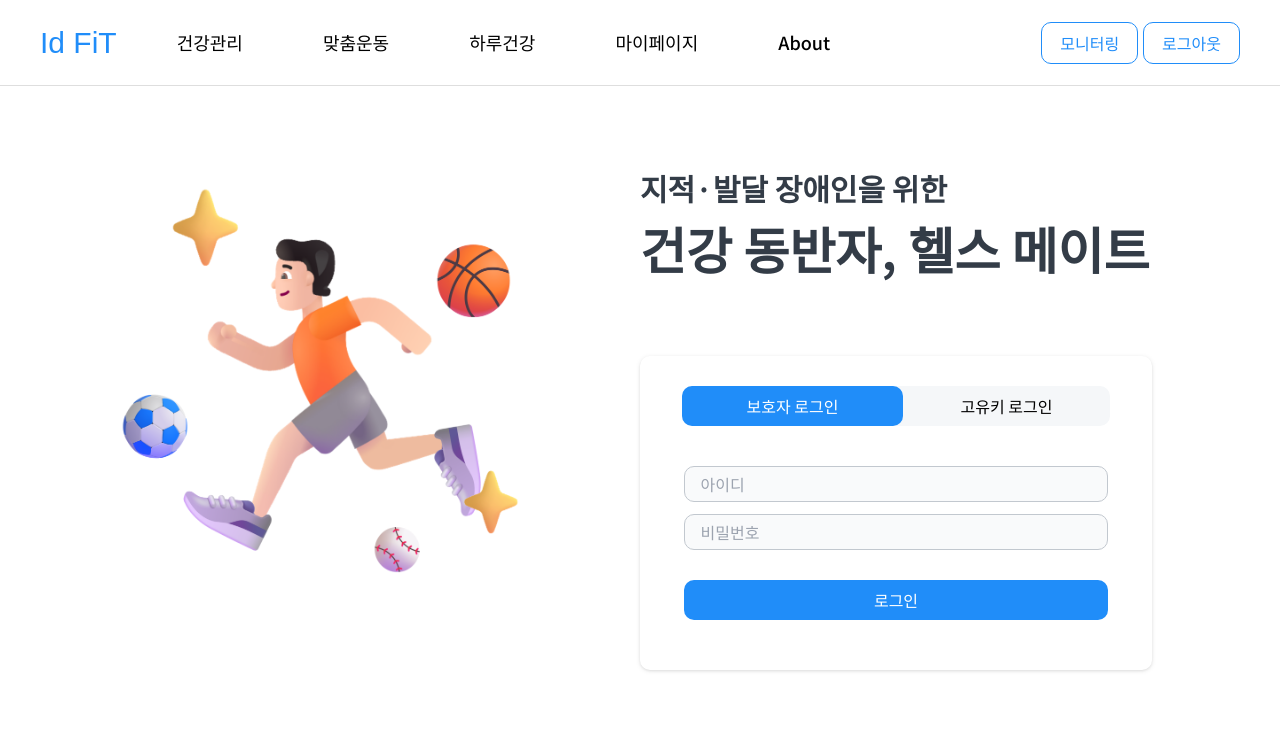
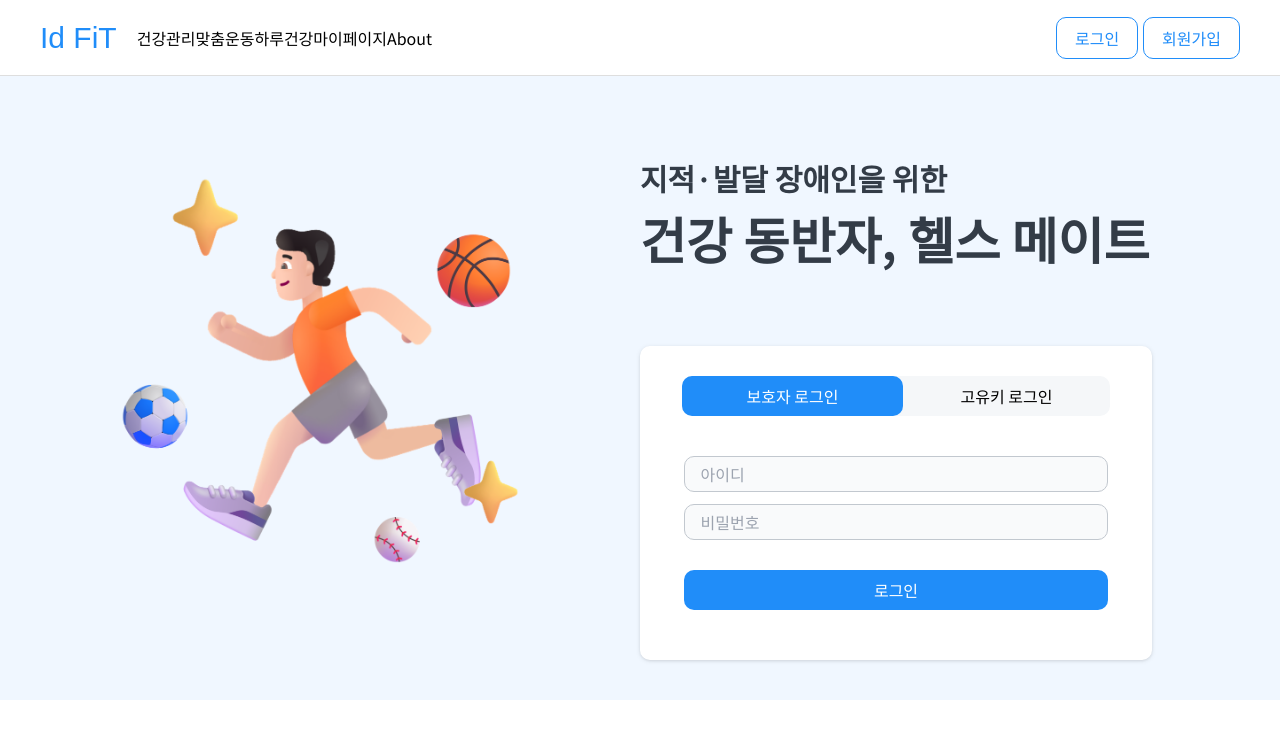
Before and after one commit to SKU-LikeLion12/hackathon_team4_front, a React (Create React App) app: page / in a window 1280 px wide. Shown: the top 738 px of the page. Built offline with nearby package versions, Linux system fonts and the light colour scheme; a web font is replaced by a local one.

Commit message:
Healthcare 버튼 완성

```diff
--- a/src/App.jsx
+++ b/src/App.jsx
@@ -1,21 +1,21 @@
-import React, {useState} from "react";
+import React from "react";
 import {
 	BrowserRouter as Router,
 	Route,
 	Routes,
 } from "react-router-dom";
-import {ThemeContext} from "./context/ThemeContext";
 import HomeB from "./pages/Home";
 import Signup from "./component/HomeB/Signup";
 import SignupChild from "./component/HomeB/SignupChild";
 import SignupKey from "./component/HomeB/SignupKey";
 import Login from "./component/HomeB/Login";
 import HealthCare from "./component/HomeA/HealthCare";
+import Parents from "./pages/Parents";
 
 function App() {
 	return (
 		<Router>
-			<div className='App'>
+			<div className='App w-full h-screen'>
 				<Routes>
 					<Route path='/' element={<HomeB />} />
 					<Route path='/Signup' element={<Signup />} />
@@ -32,6 +32,7 @@ function App() {
 						path='/HealthCare'
 						element={<HealthCare />}
 					/>
+					<Route path='/Parents' element={<Parents />} />
 				</Routes>
 			</div>
 		</Router>
--- a/src/component/HomeA/HealthCare.jsx
+++ b/src/component/HomeA/HealthCare.jsx
@@ -1,46 +1,57 @@
 import React from "react";
 
+// import Nav from "../component/Nav";
+
 export default function HealthCare() {
-	const menus = [
-		{
-			id: 1,
-			name: "약복용",
-			content: "오늘 하루 복용한 약을 체크해주세요!",
-			img: {},
-			link: <></>,
-		},
-		{
-			id: 2,
-			name: "운동기록",
-			img: {},
-			link: <></>,
-		},
-	];
-
-	const menu = menus.map((Menu, i) => {
-		return (
-			<>
-				<button
-					ket={i}
-					className='HealthCareBox bg-[white] w-[300px] h-[350px] drop-shadow-md pt-[10px] pl-[50px]'
-				>
-					<div className='flex flex-col items-start'>
-						<span className='text-[#208DF9]'>
-							{Menu.name}
+	return (
+		<div className='bg-[#F0F7FF] py-[60px]'>
+			<div className='flex justify-center mb-[60px]'>
+				<div className='bg-[#208DF9] w-[700px] h-[250px] rounded-[20px]'>
+					dfsa
+				</div>
+			</div>
+			<div className='grid grid-cols-1 md:grid-cols-2 lg:grid-cols-2 place-items-center'>
+				<button className='HealthCareBox sm:my-[20px] bg-[white] w-[300px] h-[350px] drop-shadow-xl overflow-hidden mx-[30px] pl-[20px] pr-[20px]'>
+					<div className='flex flex-col items-start justify-start'>
+						<span className='text-[#208DF9] font-bold text-[30px] mb-[3px]'>
+							운동 기록
 						</span>
-						<span>{Menu.content}</span>
+						<span className='text-[18px]'>
+							열심히 한 운동들을
+						</span>
+						<span className='text-[18px]'>
+							기록해보세요!
+						</span>
 					</div>
-					<img src='' alt='' />
+					<div className='flex justify-end mt-[20px]'>
+						<img
+							className='w-[170px]'
+							src='img/Runboy.png'
+							alt=''
+						/>
+					</div>
 				</button>
-			</>
-		);
-	});
-
-	return (
-		<>
-			<div className='grid grid-cols-2 gap-4 place-content-center bg-[#F5F5F5]'>
-				{menu}
+				<button className='HealthCareBox bg-[white] w-[300px] h-[350px] drop-shadow-xl overflow-hidden mx-[30px] pl-[20px] pr-[20px]'>
+					<div className='flex flex-col items-start justify-start'>
+						<span className='text-[#208DF9] font-bold text-[30px] mb-[3px]'>
+							약 체크하기
+						</span>
+						<span className='text-[18px]'>
+							먹어야하는 약을
+						</span>
+						<span className='text-[18px]'>
+							기록해보세요!
+						</span>
+					</div>
+					<div className='flex justify-end mt-[20px]'>
+						<img
+							className='w-[170px]'
+							src='img/Medicine.png'
+							alt=''
+						/>
+					</div>
+				</button>
 			</div>
-		</>
+		</div>
 	);
 }
--- a/src/component/HomeB/HomeBSection.jsx
+++ b/src/component/HomeB/HomeBSection.jsx
@@ -1,32 +1,52 @@
 import axios from "axios";
 import React, {useState} from "react";
 import {useCookies} from "react-cookie";
+import {useNavigate} from "react-router-dom";
 
-export default function Section({handleLogin, input}) {
-	const [cookies, setCookies] = useCookies(["token"]);
+export default function Section({
+	handleLogin,
+	input,
+	setPage,
+}) {
+	const navigate = useNavigate();
+	const [, setCookies] = useCookies(["token"]);
 	const [activeForm, setActiveForm] = useState("guardian");
 
-	async function getLogin(e) {
+	async function loginGuardian(e) {
 		e.preventDefault();
 		try {
-			const response = await axios.post("/login", {
+			const response = await axios.post("/guardianLogin", {
 				id: input.id,
 				pwd: input.pwd,
 			});
 			console.log(response);
 			if (response.status === 200) {
 				setCookies("token", response.data);
+				navigate("/Parents");
 			}
 		} catch (e) {
 			console.log(e);
 		}
 	}
+
+	async function getUserLogin(e) {
+		e.preventDefault();
+		try {
+			const response = await axios.post("/login", {
+				uniqueKey: input.uniqueKey,
+			});
+			console.log(response);
+			if (response.status === 200) {
+				setCookies("token", response.data);
+				setPage("HealthCare");
+			}
+		} catch (e) {
+			console.log(e);
+		}
+	}
+
 	return (
-		<section
-			className='bg-[
-
-		] grid grid-cols-1 lg:grid-cols-2 place-content-center pt-[80px] pb-[40px]'
-		>
+		<section className='bg-[#F0F7FF] grid grid-cols-1 lg:grid-cols-2 place-content-center pt-[80px] pb-[40px]'>
 			<img
 				className='pb-[80px] pt-[20px] px-[120px] '
 				src='img/mainpage.png'
@@ -91,7 +111,7 @@ export default function Section({handleLogin, input}) {
 							</div>
 							<div className='flex flex-col items-center'>
 								<button
-									onClick={(e) => getLogin(e)}
+									onClick={(e) => loginGuardian(e)}
 									className='flex items-center justify-center w-[90%] h-[40px] rounded-[10px] bg-[#208df9] text-white font-medium'
 								>
 									로그인
@@ -114,7 +134,10 @@ export default function Section({handleLogin, input}) {
 								/>
 							</div>
 							<div className='flex flex-col items-center'>
-								<button className='flex items-center justify-center w-[90%] h-[40px] rounded-[10px] bg-[#208df9] text-white font-medium'>
+								<button
+									onClick={(e) => getUserLogin(e)}
+									className='flex items-center justify-center w-[90%] h-[40px] rounded-[10px] bg-[#208df9] text-white font-medium'
+								>
 									로그인
 								</button>
 							</div>
--- a/src/component/Nav.jsx
+++ b/src/component/Nav.jsx
@@ -2,13 +2,13 @@ import React from "react";
 import {useCookies} from "react-cookie";
 import {NavLink} from "react-router-dom";
 
-export default function Nav() {
+export default function Nav({setPage}) {
 	const [cookies] = useCookies(["token"]);
 	const navs = [
 		{
 			id: 1,
 			navname: "건강관리",
-			src: "/HealthCare",
+			src: "HealthCare",
 		},
 		{
 			id: 2,
@@ -33,29 +33,25 @@ export default function Nav() {
 	];
 
 	return (
-		<nav className='flex flex-row items-center justify-between bg-white border-b-[1px] border-[#DEDEDE] py-[20px] px-[40px]'>
-			<NavLink
+		<nav className='flex flex-row items-center justify-between bg-white border-b-[1px] border-[#DEDEDE] py-[15px] px-[40px]'>
+			<div
 				to='/'
 				className='title text-[30px] text-[#208DF9] font-medium'
+				onClick={() => setPage("default")}
 			>
 				Id FiT
-			</NavLink>
+			</div>
 			<div className='flex flex-1 justify-between items-center ml-[20px]'>
 				<div className='flex'>
 					{navs.map((n) => (
-						<NavLink
+						<div
 							key={n.id}
 							to={n.src}
-							className={({isActive}) =>
-								`mx-[40px] text-[18px] font-medium ${
-									isActive
-										? "text-[#208DF9]"
-										: "text-[black] hover:text-[#208DF9]"
-								}`
-							}
+							onClick={() => setPage(n.src)}
+							className='text-balck hover:text-[#208DF9] focus:text-[#208DF9]'
 						>
 							{n.navname}
-						</NavLink>
+						</div>
 					))}
 				</div>
 				<div>
@@ -80,13 +76,13 @@ export default function Nav() {
 								to='/'
 								className='bg-transparent border-[#208DF9] border-[1px] rounded-[10px] text-[#208DF9] font-medium hover:bg-[#57A9FB] hover:text-[white] hover:border-[#57A9FB] px-[18px] py-[8px] ml-[5px]'
 							>
-								모니터링
+								로그인
 							</button>
 							<button
 								to='/'
 								className='bg-transparent border-[#208DF9] border-[1px] rounded-[10px] text-[#208DF9] font-medium hover:bg-[#57A9FB] hover:text-[white] hover:border-[#57A9FB] px-[18px] py-[8px] ml-[5px]'
 							>
-								로그아웃
+								회원가입
 							</button>
 						</div>
 					)}
--- a/src/mocks/handlers.js
+++ b/src/mocks/handlers.js
@@ -7,7 +7,7 @@ export const handlers = [
 			title: "i am a boy",
 		});
 	}),
-	http.post("/login", async ({request}) => {
+	http.post("/guardianLogin", async ({request}) => {
 		const news = await request.json();
 		console.log(news);
 
@@ -17,4 +17,15 @@ export const handlers = [
 			);
 		}
 	}),
+
+	http.post("/login", async ({request}) => {
+		const news = await request.json();
+		console.log(news);
+
+		if (news.uniqueKey === "1111") {
+			return HttpResponse.json(
+				"1wkjehanfnjqgu1j112as235123"
+			);
+		}
+	}),
 ];
--- a/src/pages/Home.jsx
+++ b/src/pages/Home.jsx
@@ -1,8 +1,10 @@
 import React, {useEffect, useState} from "react";
-import HomeBNav from "../component/Nav";
+import Nav from "../component/Nav";
 import Section from "../component/HomeB/HomeBSection";
+import HealthCare from "../component/HomeA/HealthCare";
 
 export default function HomeB() {
+	const [page, setPage] = useState("default");
 	const [input, setInput] = useState({
 		id: "",
 		pwd: "",
@@ -16,14 +18,27 @@ export default function HomeB() {
 		}));
 	};
 
+	const componentMap = {
+		HealthCare: <HealthCare />,
+		default: (
+			<Section
+				handleLogin={handleLogin}
+				input={input}
+				setPage={setPage}
+			/>
+		),
+	};
+
+	const componentToShow = componentMap[page];
+
 	useEffect(() => {
 		console.log("input: ", input);
 	}, [input]);
 	return (
 		<>
 			<div className='Home'>
-				<HomeBNav />
-				<Section handleLogin={handleLogin} input={input} />
+				<Nav setPage={setPage} />
+				{componentToShow}
 			</div>
 		</>
 	);
--- /dev/null
+++ b/src/pages/Parents.jsx
@@ -0,0 +1,7 @@
+import React from "react";
+
+const Parents = () => {
+	return <div>부모 ㅋ</div>;
+};
+
+export default Parents;
```
Also changed, not shown: public/img/Medicine.png (added), public/img/Runboy.png (added).
